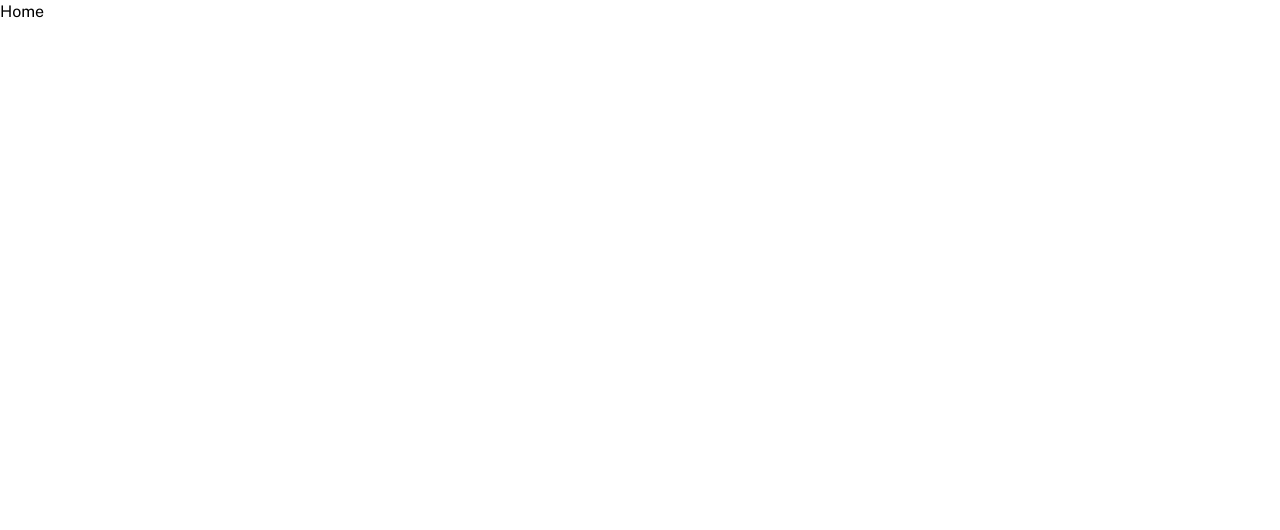
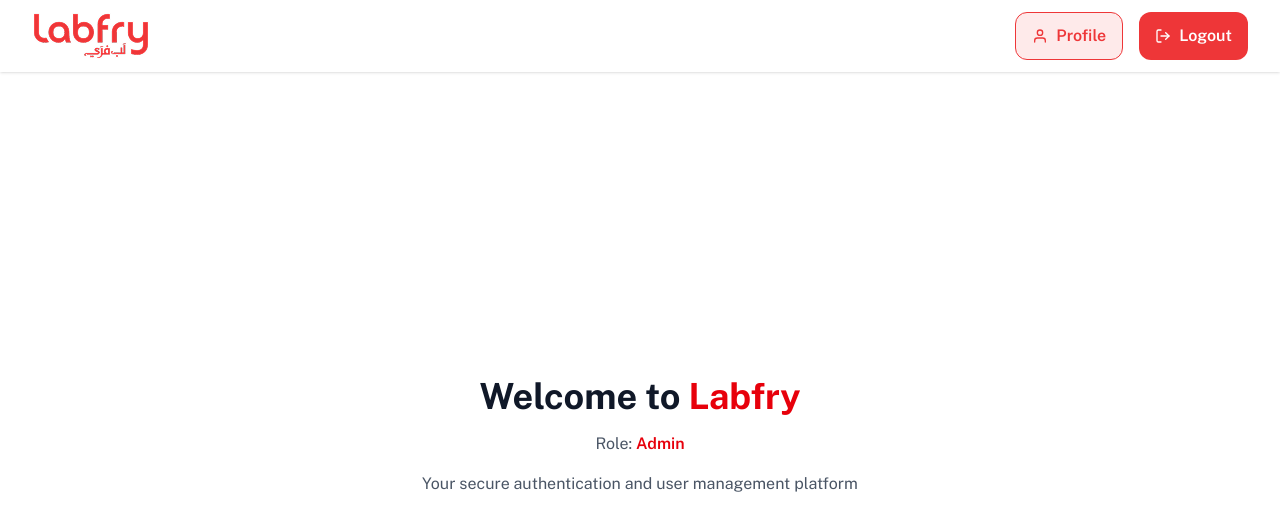
Before and after one commit to mdpahlovi/Labfry-FE, a Next.js app: page / in a window 1280 px wide. Before the commit this address had no page. Shown: the top 530 px of the page. Built offline with nearby package versions, Linux system fonts and the light colour scheme; sample sign-in values are in the browser's storage.

Commit message:
feat(auth): add verification code resend functionality and loading states

```diff
--- a/src/app/(auth)/login/client.tsx
+++ b/src/app/(auth)/login/client.tsx
@@ -82,7 +82,7 @@
                     </Link>
                 </div>
             </div>
-            <Button type="submit" variant="primary" className="w-full">
+            <Button type="submit" variant="primary" className="w-full" loading={formik.isSubmitting}>
                 Login
             </Button>
         </form>
--- a/src/app/(auth)/success/page.tsx
+++ b/src/app/(auth)/success/page.tsx
@@ -26,7 +26,7 @@
             {flow === "register" ? (
                 <>
                     <h2 className="text-3xl text-center font-bold tracking-tight text-gray-900">Account Created Successfully!</h2>
-                    <Link href="/">
+                    <Link href="/" className="w-full">
                         <Button className="w-full">Go to Home</Button>
                     </Link>
                     <LoginUser email={email!} role={role!} flow={flow!} />
@@ -34,7 +34,7 @@
             ) : (
                 <>
                     <h2 className="text-3xl text-center font-bold tracking-tight text-gray-900">Password Changed Successfully!</h2>
-                    <Link href={`/login?role=${role}`}>
+                    <Link href={`/login?role=${role}`} className="w-full">
                         <Button className="w-full">Go to Login</Button>
                     </Link>
                 </>
--- a/src/app/Provider.tsx
+++ b/src/app/Provider.tsx
@@ -2,12 +2,13 @@
 
 import { setAccToken, setRefToken, setUser } from "@/lib/features/auth/authSlice";
 import { AppStore, makeStore } from "@/lib/store";
-import { useEffect, useRef } from "react";
+import { useEffect, useRef, useState } from "react";
 import { Provider as ReduxProvider } from "react-redux";
 import { ToastContainer } from "react-toastify";
 
 export default function Provider({ children }: { children: React.ReactNode }) {
     const storeRef = useRef<AppStore | null>(null);
+    const [isMounted, setIsMounted] = useState(false);
 
     if (!storeRef.current) {
         storeRef.current = makeStore();
@@ -22,8 +23,18 @@
             if (user) storeRef.current.dispatch(setUser(user));
             if (accToken) storeRef.current.dispatch(setAccToken(accToken));
             if (refToken) storeRef.current.dispatch(setRefToken(refToken));
+
+            setIsMounted(true);
         }
     }, []);
+
+    if (!isMounted) {
+        return (
+            <div className="flex items-center justify-center min-h-screen">
+                <div className="animate-spin rounded-full h-12 w-12 border-b-2 border-[#EE3638]"></div>
+            </div>
+        );
+    }
 
     return (
         <ReduxProvider store={storeRef.current}>
--- a/src/app/page.tsx
+++ b/src/app/page.tsx
@@ -1,3 +1,66 @@
-export default function Home() {
-    return <div>Home</div>;
+import Button from "@/components/ui/Button";
+import Image from "next/image";
+import Role from "../components/ui/Role";
+
+export default function HomePage() {
+    return (
+        <div className="min-h-screen flex flex-col">
+            <nav className="bg-white shadow-sm">
+                <div className="max-w-7xl mx-auto px-4 sm:px-6 lg:px-8">
+                    <div className="flex justify-between items-center h-18">
+                        <Image src="/logo.png" alt="Logo" width={118} height={50} />
+                        <div className="flex items-center gap-4">
+                            <Button variant="outline">
+                                <svg
+                                    width="16"
+                                    height="16"
+                                    viewBox="0 0 24 24"
+                                    fill="none"
+                                    stroke="currentColor"
+                                    strokeWidth="2"
+                                    strokeLinecap="round"
+                                    strokeLinejoin="round"
+                                >
+                                    <path d="M20 21v-2a4 4 0 0 0-4-4H8a4 4 0 0 0-4 4v2"></path>
+                                    <circle cx="12" cy="7" r="4"></circle>
+                                </svg>
+                                <span>Profile</span>
+                            </Button>
+                            <Button variant="primary">
+                                <svg
+                                    width="16"
+                                    height="16"
+                                    viewBox="0 0 24 24"
+                                    fill="none"
+                                    stroke="currentColor"
+                                    strokeWidth="2"
+                                    strokeLinecap="round"
+                                    strokeLinejoin="round"
+                                >
+                                    <path d="M9 21H5a2 2 0 0 1-2-2V5a2 2 0 0 1 2-2h4"></path>
+                                    <polyline points="16 17 21 12 16 7"></polyline>
+                                    <line x1="21" y1="12" x2="9" y2="12"></line>
+                                </svg>
+                                <span>Logout</span>
+                            </Button>
+                        </div>
+                    </div>
+                </div>
+            </nav>
+            <div className="max-w-7xl mx-auto flex-1 flex justify-center items-center px-4 sm:px-6 lg:px-8 py-12">
+                <div className="text-center space-y-4">
+                    <h1 className="text-4xl font-bold text-gray-900">
+                        Welcome to <span className="text-red-600">Labfry</span>
+                    </h1>
+                    <p className="text-gray-600">
+                        Role:{" "}
+                        <span className="font-semibold text-red-600">
+                            <Role />
+                        </span>
+                    </p>
+                    <p className="text-gray-600 max-w-2xl mx-auto">Your secure authentication and user management platform</p>
+                </div>
+            </div>
+        </div>
+    );
 }
--- a/src/components/ui/Button.tsx
+++ b/src/components/ui/Button.tsx
@@ -19,7 +19,7 @@
     disabled = false,
     loading = false,
 }) => {
-    const baseStyles = "h-12 flex items-center justify-center rounded-xl px-4 font-semibold transition-colors";
+    const baseStyles = "h-12 flex items-center justify-center gap-2 rounded-xl px-4 font-semibold transition-colors";
 
     const variantStyles = {
         primary: "bg-[#EE3638] text-white hover:bg-[#EE3638]/80",
--- /dev/null
+++ b/src/components/ui/Role.tsx
@@ -0,0 +1,9 @@
+"use client";
+
+import { useAppSelector } from "@/lib/hooks";
+
+export default function Role() {
+    const { user } = useAppSelector((state) => state.auth);
+
+    return user?.role ? user.role.charAt(0).toUpperCase() + user.role.slice(1).toLowerCase() : "";
+}
```
Also changed, not shown: src/app/(auth)/verify/client.tsx (+78 -5 lines).
